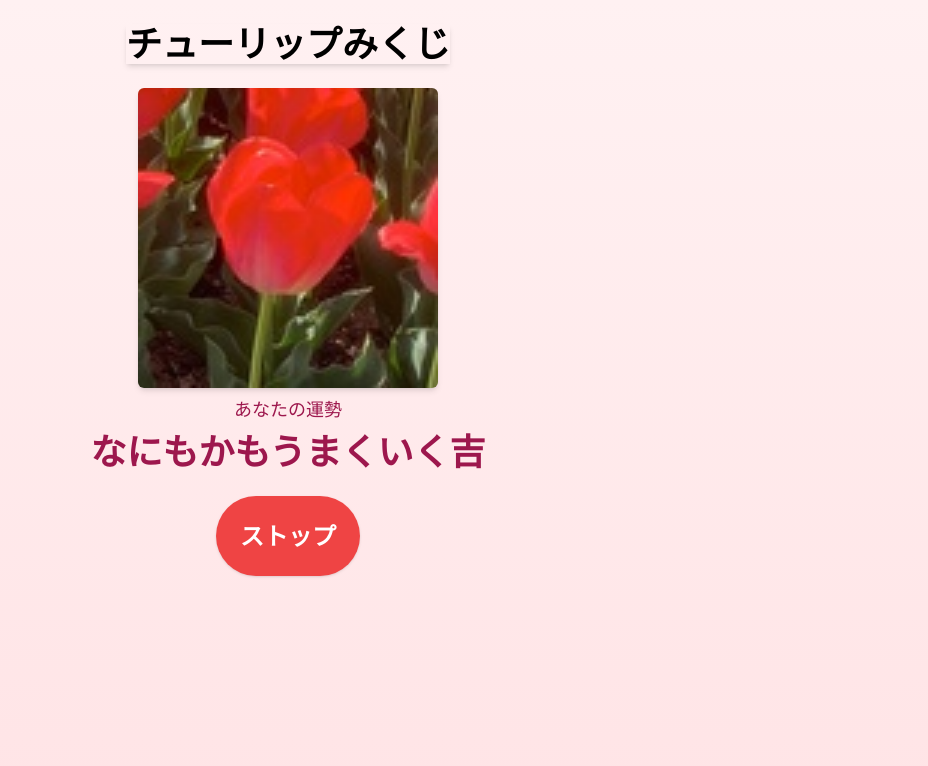
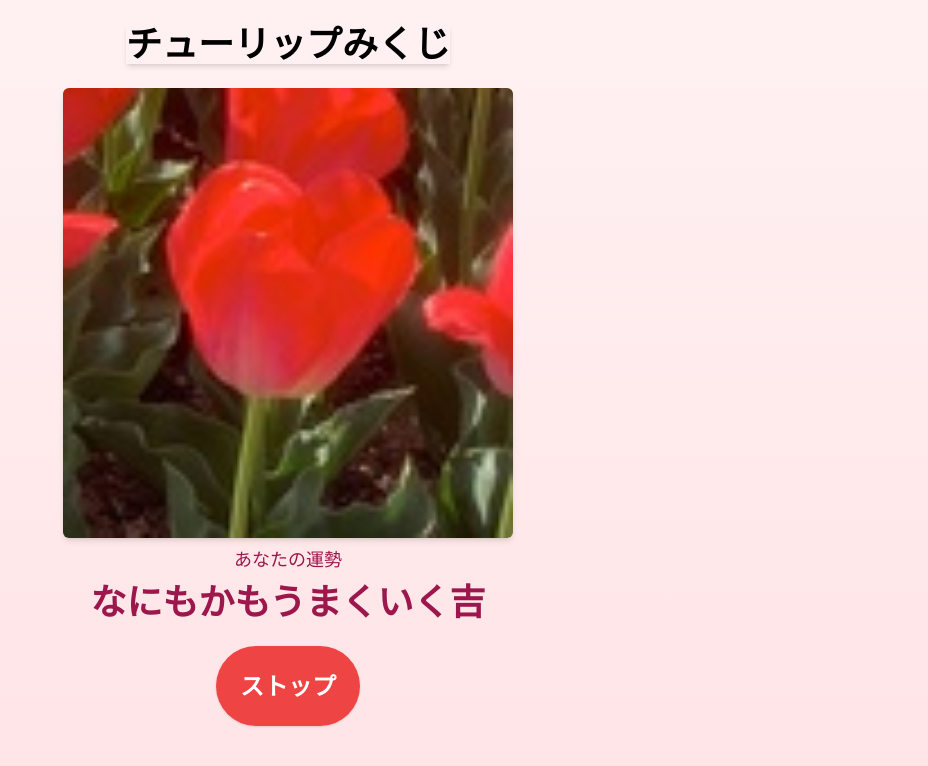
Before and after one commit to kmdsbng/ric_tulip_portal, a Next.js app: page /mikuji2 in a window 1280 px wide. Shown: the top 766 px of the page, without its empty margins (352-1280 px from the left). Built offline with nearby package versions, Linux system fonts and the light colour scheme.

Commit message:
mikuji 画像修正

```diff
--- a/app/mikuji2/page.tsx
+++ b/app/mikuji2/page.tsx
@@ -107,8 +107,8 @@ export default function VoteResult(): JSX.Element {
               <img
                 src={`/mikuji/${mikujiItems[currentImageIndex].img}`}
                 alt="Rotating Tulip"
-                width={300}
-                height={300}
+                width={450}
+                height={450}
                 className="object-cover rounded-lg shadow-md"
               />
               <div className="pt-2 text-lg">
```
